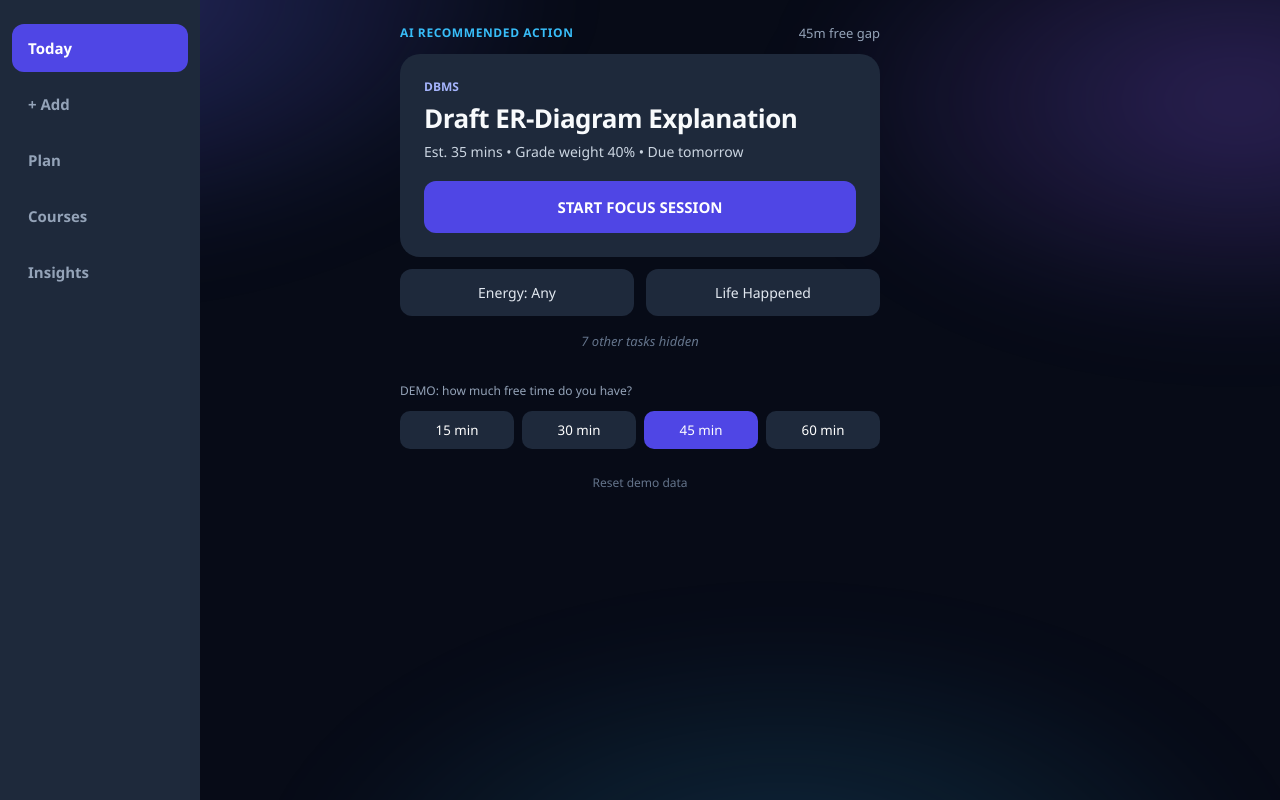
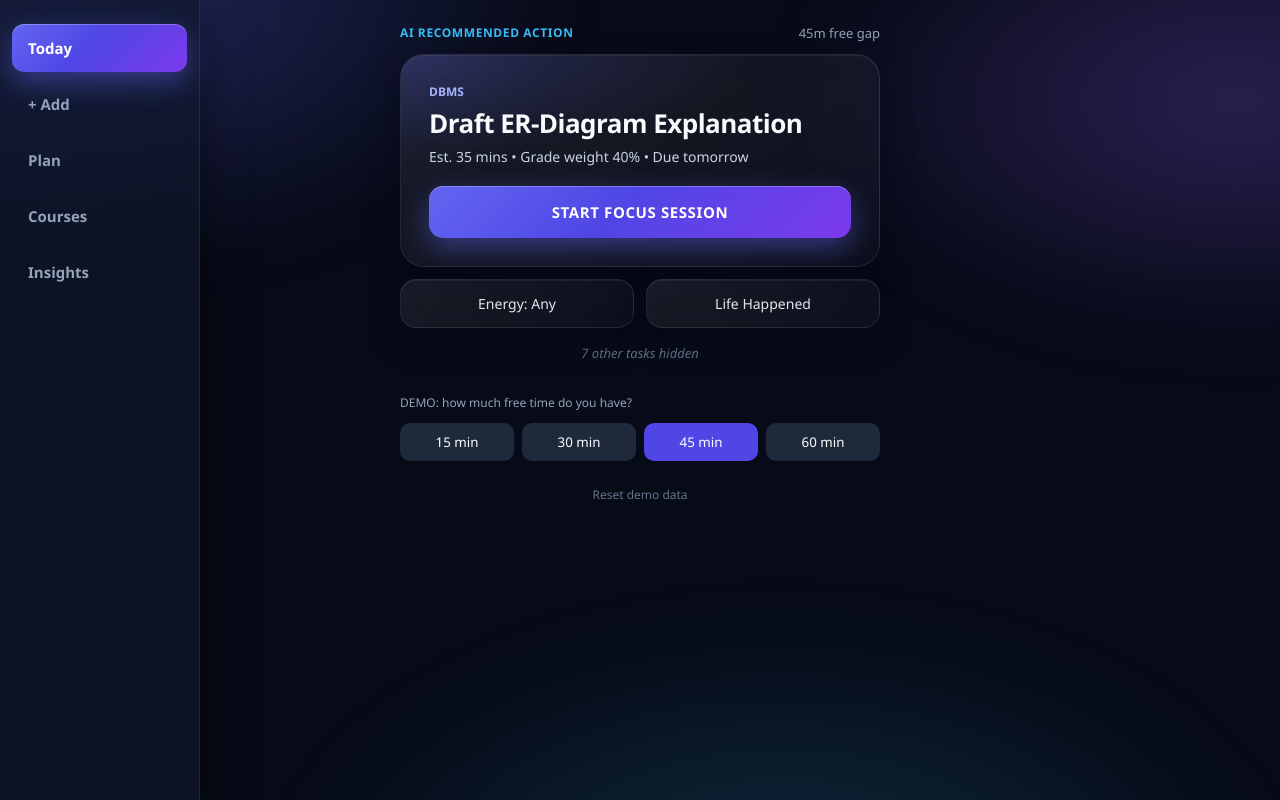
Before and after one commit to sans084/nextstep-study-coach, a React (Vite) app: page / in a window 1280 px wide. Built offline with nearby package versions, Linux system fonts and the light colour scheme.

Commit message:
style: add glass surfaces, gradient buttons and micro-interactions

```diff
--- a/src/styles/premium.css
+++ b/src/styles/premium.css
@@ -41,3 +41,113 @@ body::before {
 
 /* FocusCard.css paints the hub solid navy, which would hide the glow */
 .hub { background: transparent; }
+
+/* ---------- Glass surfaces ---------- */
+.hub__card, .hub__chip, .done__next, .plan__task, .plan__day, .courses__card,
+.ins__tile, .ins__insight, .add__step, .courses__confirm {
+  background: var(--glass);
+  border: 1px solid var(--glass-border);
+  box-shadow: var(--shadow-card);
+  -webkit-backdrop-filter: blur(16px);
+  backdrop-filter: blur(16px);
+}
+.plan__day--on {
+  background: var(--btn-grad);
+  border-color: rgba(255, 255, 255, 0.2);
+  box-shadow: 0 8px 24px rgba(99, 102, 241, 0.45);
+}
+
+.hub__card { position: relative; overflow: hidden; padding: 28px; border-radius: 24px; }
+.hub__card::before {
+  content: '';
+  position: absolute;
+  inset: 0;
+  pointer-events: none;
+  background: radial-gradient(120% 80% at 0% 0%, rgba(99, 102, 241, 0.22), transparent 60%);
+}
+.hub__card > * { position: relative; }
+.hub__chip, .courses__card, .plan__task, .ins__tile { border-radius: 16px; }
+
+/* ---------- Gradient buttons with a glow ---------- */
+.hub__start, .add__primary, .done__btn, .courses__add button,
+.courses__btn--primary, .nav__tab--on {
+  background: var(--btn-grad);
+  box-shadow: 0 10px 28px rgba(99, 102, 241, 0.45), inset 0 1px 0 rgba(255, 255, 255, 0.25);
+}
+:is(.hub__start, .add__primary, .done__btn, .courses__add button, .courses__btn--primary):hover:not(:disabled) {
+  background: var(--btn-grad);
+  transform: translateY(-2px);
+  box-shadow: 0 14px 36px rgba(99, 102, 241, 0.6), inset 0 1px 0 rgba(255, 255, 255, 0.3);
+}
+.recal__confirm {
+  background: linear-gradient(135deg, #10b981, #059669);
+  box-shadow: 0 10px 28px rgba(16, 185, 129, 0.4), inset 0 1px 0 rgba(255, 255, 255, 0.25);
+}
+
+/* A light sweep across the main button */
+.hub__start { position: relative; overflow: hidden; border-radius: 14px; letter-spacing: 0.04em; }
+.hub__start::after {
+  content: '';
+  position: absolute;
+  top: 0;
+  left: -60%;
+  width: 40%;
+  height: 100%;
+  pointer-events: none;
+  background: linear-gradient(100deg, transparent, rgba(255, 255, 255, 0.35), transparent);
+  transform: skewX(-20deg);
+  animation: sheen 4.5s ease-in-out infinite;
+}
+@keyframes sheen {
+  0%, 60% { left: -60%; }
+  100% { left: 140%; }
+}
+
+/* ---------- Every button feels responsive ---------- */
+button {
+  transition: transform 0.18s var(--ease), box-shadow 0.25s var(--ease),
+    background 0.25s, filter 0.2s, opacity 0.2s;
+}
+button:not(:disabled):hover { filter: brightness(1.1); }
+button:not(:disabled):active { transform: scale(0.97); }
+button:focus-visible { outline: 2px solid #a5b4fc; outline-offset: 2px; }
+
+/* ---------- Inputs ---------- */
+.add__form input, .add__form select, .courses__add input, .courses__edit {
+  background: rgba(255, 255, 255, 0.05);
+  border-color: var(--glass-border);
+  transition: box-shadow 0.2s, border-color 0.2s;
+}
+.add__form input:focus, .add__form select:focus, .courses__add input:focus, .courses__edit:focus {
+  outline: none;
+  border-color: #818cf8;
+  box-shadow: 0 0 0 3px rgba(99, 102, 241, 0.35);
+}
+
+/* ---------- Recalibrator card and energy sheet ---------- */
+.recal__card { border-radius: 28px; box-shadow: 0 30px 60px rgba(0, 0, 0, 0.5), 0 0 0 1px rgba(255, 255, 255, 0.4); }
+.sheet__backdrop { -webkit-backdrop-filter: blur(6px); backdrop-filter: blur(6px); animation: fadeIn 0.25s ease both; }
+.sheet { box-shadow: 0 -20px 60px rgba(0, 0, 0, 0.4); animation: sheetUp 0.4s var(--ease) both; }
+@keyframes fadeIn { from { opacity: 0; } }
+@keyframes sheetUp { from { transform: translateY(100%); } }
+
+/* ---------- Floating glass navigation ---------- */
+.nav {
+  bottom: 12px;
+  width: calc(100% - 24px);
+  max-width: 396px;
+  border-radius: 22px;
+  background: rgba(15, 23, 42, 0.65);
+  border: 1px solid var(--glass-border);
+  -webkit-backdrop-filter: blur(20px);
+  backdrop-filter: blur(20px);
+  box-shadow: 0 16px 40px rgba(0, 0, 0, 0.5);
+}
+.nav__tab { transition: background 0.25s, color 0.25s, transform 0.18s; }
+@media (min-width: 900px) {
+  .nav {
+    top: 0; bottom: auto; left: 0; transform: none;
+    width: 200px; max-width: none; height: 100vh;
+    border-radius: 0; border-width: 0 1px 0 0;
+  }
+}
```
